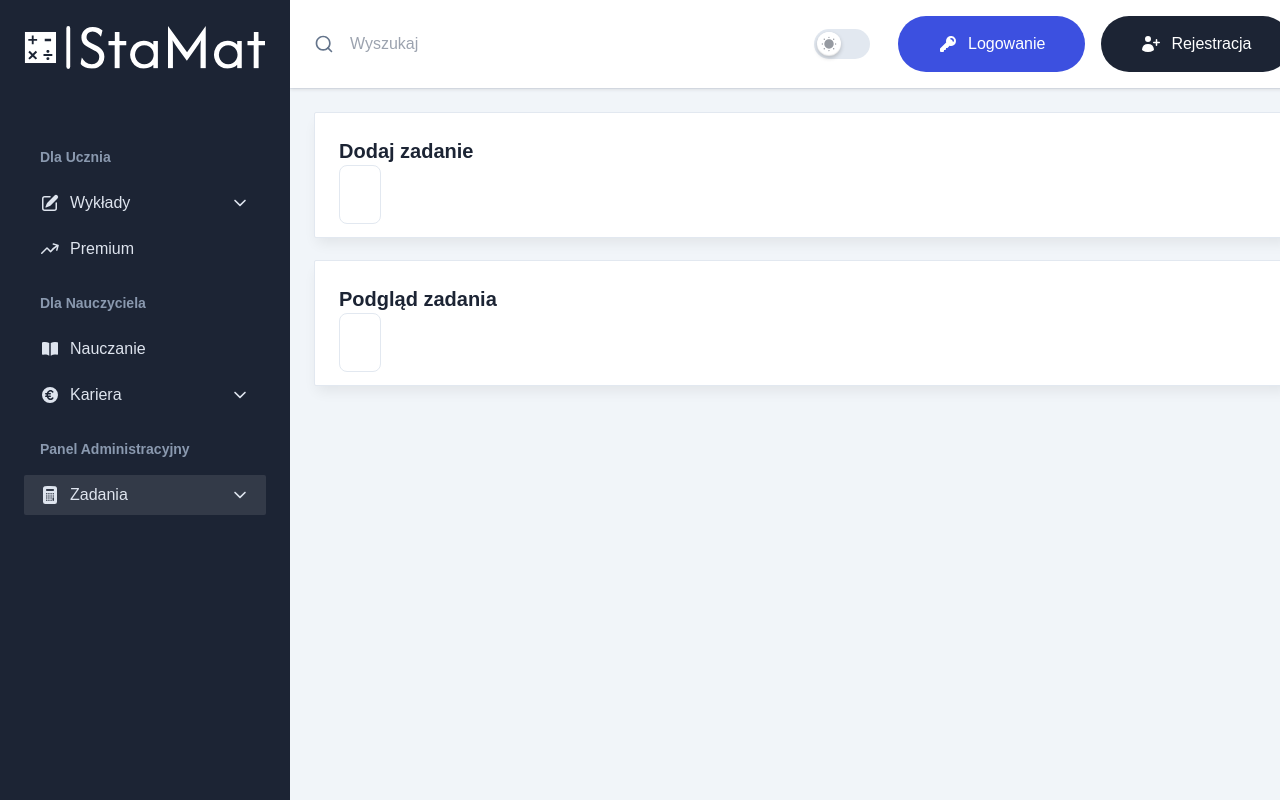
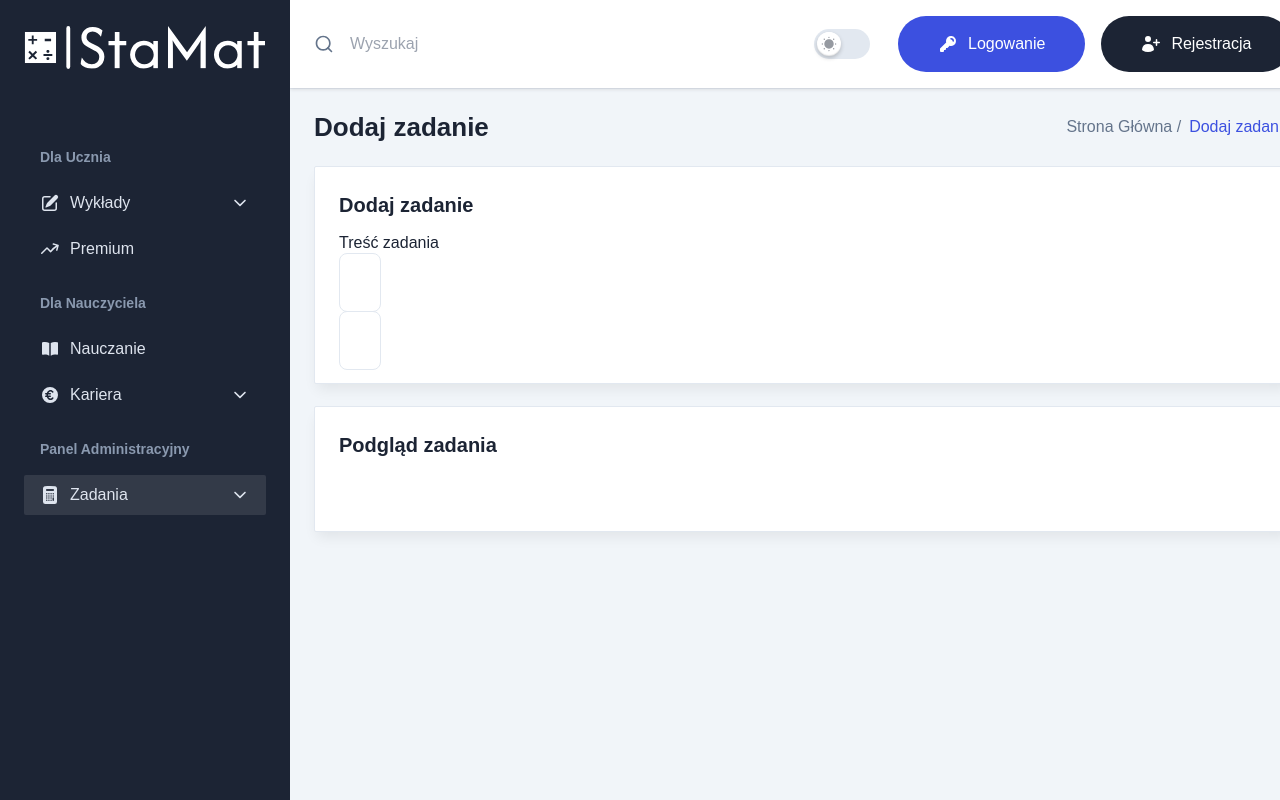
Before and after one commit to lewtakm/stamat, a Next.js app: page /admin/exercises/add in a window 1280 px wide. Shown: the top 800 px of the page. Built offline with nearby package versions, Linux system fonts and the light colour scheme; no server answers.

Commit message:
Refactor import order in Header component

```diff
--- a/src/app/(app)/admin/exercises/add/math-field.d.ts
+++ /dev/null
@@ -1,13 +0,0 @@
-import { MathfieldElement } from "mathlive";
-import { DetailedHTMLProps, HTMLAttributes } from "react";
-
-declare global {
-  namespace JSX {
-    interface IntrinsicElements {
-      "math-field": DetailedHTMLProps<
-        HTMLAttributes<MathfieldElement>,
-        MathfieldElement
-      >;
-    }
-  }
-}
--- a/src/app/(app)/admin/exercises/add/page.tsx
+++ b/src/app/(app)/admin/exercises/add/page.tsx
@@ -1,12 +1,12 @@
 "use client";
 
-import { Card } from "@/components";
+import { Breadcrumb, Card } from "@/components";
+import { MathField } from "@/components/MathField/math-field";
 import "mathlive";
 import { MathfieldElement } from "mathlive";
-import { ChangeEvent, useRef, useState } from "react";
+import { ChangeEvent, useState } from "react";
 
 const AddExercise = () => {
-  const mathFieldRef = useRef<MathfieldElement>(null);
   const [exercise, setExercise] = useState("");
 
   const handleOnChange = (e: ChangeEvent<MathfieldElement>) => {
@@ -14,26 +14,24 @@ const AddExercise = () => {
   };
 
   return (
+    <div className="mx-auto">
+      <Breadcrumb pageName="Dodaj zadanie" />
       <div className="flex w-full flex-col gap-5.5">
         <Card title="Dodaj zadanie">
-        <math-field
-          // @ts-ignore
-          class="text-3xl w-full rounded-lg border-[1.5px] border-stroke bg-transparent py-3 px-5 text-black outline-none transition focus:border-primary active:border-primary disabled:cursor-default disabled:bg-whiter dark:border-form-strokedark dark:bg-form-input dark:text-white dark:focus:border-primary"
+          <div className="flex w-full flex-col gap-5.5">
+            <MathField
+              className="h-50"
+              label="Treść zadania"
               onInput={handleOnChange}
-          ref={mathFieldRef}
-        >
-          {exercise}
-        </math-field>
+              value={exercise}
+            />
+            <MathField onInput={handleOnChange} value={exercise} />
+          </div>
         </Card>
         <Card title="Podgląd zadania">
-        <math-field
-          // @ts-ignore
-          class="text-3xl w-full rounded-lg border-[1.5px] border-stroke bg-transparent py-3 px-5 text-black outline-none transition  dark:border-form-strokedark dark:bg-form-input dark:text-white"
-          read-only
-        >
-          {exercise}
-        </math-field>
+          <MathField isPreview value={exercise} />
         </Card>
+      </div>
     </div>
   );
 };
--- a/src/app/(app)/user/page.tsx
+++ b/src/app/(app)/user/page.tsx
@@ -5,7 +5,7 @@ import { getServerSession } from "next-auth";
 const UserPage = async () => {
   const sessionData = await getServerSession();
   return sessionData ? (
-    <div className="mx-auto max-w-242.5">
+    <div className="mx-auto">
       <Breadcrumb pageName="Profil" />
       <div className="overflow-hidden rounded-sm border border-stroke bg-white shadow-default dark:border-strokedark dark:bg-boxdark">
         <div className="relative z-20 h-35 md:h-65">
--- /dev/null
+++ b/src/components/ExcerciseRenderer/excercise-renderer.tsx
@@ -0,0 +1,12 @@
+import { Card } from "@/components";
+import "mathlive";
+
+interface ExerciseRendererProps {
+  description: string;
+  excercise: string;
+}
+
+export const ExerciseRenderer = (props: ExerciseRendererProps) => {
+  const { description, excercise } = props;
+  return <Card title="Zadanie 1">Renderer</Card>;
+};
--- /dev/null
+++ b/src/components/ExcerciseRenderer/index.ts
@@ -0,0 +1 @@
+export * from "./excercise-renderer";
--- /dev/null
+++ b/src/components/MathField/math-field.tsx
@@ -0,0 +1,70 @@
+import { MathfieldElement } from "mathlive";
+import { ChangeEvent, FormEvent, forwardRef } from "react";
+import { DetailedHTMLProps, HTMLAttributes } from "react";
+
+interface MathFieldProps {
+  className?: string;
+  errorMessage?: string;
+  isInvalid?: boolean;
+  isPreview?: boolean;
+  isReadOnly?: boolean;
+  isRequired?: boolean;
+  label?: string;
+  onInput?: (e: ChangeEvent<MathfieldElement>) => void;
+  value?: string;
+}
+
+declare global {
+  namespace JSX {
+    interface IntrinsicElements {
+      "math-field": DetailedHTMLProps<
+        HTMLAttributes<MathfieldElement>,
+        MathfieldElement
+      >;
+    }
+  }
+}
+
+export const MathField = forwardRef<MathfieldElement, MathFieldProps>(
+  (props, ref) => {
+    const {
+      className,
+      isInvalid,
+      isPreview,
+      isReadOnly,
+      isRequired,
+      label,
+      value,
+    } = props;
+
+    return (
+      <div className="max-w-full">
+        {label ? (
+          <label
+            className={`mb-2.5 block font-medium ${
+              isInvalid ? "text-red" : "text-black dark:text-white"
+            } `}
+          >
+            {label}
+            {isRequired ? <span className="text-red">*</span> : null}
+          </label>
+        ) : null}
+        <math-field
+          // @ts-ignore
+          class={`text-3xl w-full ${
+            isPreview
+              ? ""
+              : "rounded-lg border-[1.5px] border-stroke focus:border-primary active:border-primary dark:focus:border-primary dark:border-form-strokedark dark:bg-form-input disabled:bg-whiter disabled:cursor-default"
+          } bg-transparent py-3 px-5 text-black outline-none transition dark:text-white max-w-full ${className}`}
+          read-only={isReadOnly || isPreview}
+          ref={ref}
+          {...props}
+        >
+          {value}
+        </math-field>
+      </div>
+    );
+  }
+);
+
+MathField.displayName = "MathField";
--- a/src/components/Sidebar/sidebar.tsx
+++ b/src/components/Sidebar/sidebar.tsx
@@ -12,15 +12,23 @@ import {
 } from "@heroicons/react/20/solid";
 import Image from "next/image";
 import Link from "next/link";
+import { Session } from "next-auth";
+import { useMemo } from "react";
 
 import { SidebarItem } from "./components";
 
 interface SidebarProps {
   setSidebarOpen: (arg: boolean) => void;
   sidebarOpen: boolean;
+  userData: null | Session;
 }
 
-const menuGroups = [
+export const Sidebar = (props: SidebarProps) => {
+  const { setSidebarOpen, sidebarOpen, userData } = props;
+  const [pageName, setPageName] = useLocalStorage("selectedMenu", "dashboard");
+
+  const menuGroups = useMemo(
+    () => [
       {
         menuItems: [
           {
@@ -70,10 +78,9 @@ const menuGroups = [
         ],
         name: "Panel Administracyjny",
       },
-];
-
-export const Sidebar = ({ setSidebarOpen, sidebarOpen }: SidebarProps) => {
-  const [pageName, setPageName] = useLocalStorage("selectedMenu", "dashboard");
+    ],
+    []
+  );
 
   return (
     <ClickOutside onClick={() => setSidebarOpen(false)}>
--- a/src/components/index.ts
+++ b/src/components/index.ts
@@ -3,6 +3,7 @@ export * from "./Breadcrumb";
 export * from "./Button";
 export * from "./Card";
 export * from "./ClickOutside";
+export * from "./ExcerciseRenderer";
 export * from "./Forms";
 export * from "./Header";
 export * from "./Sidebar";
--- a/src/layouts/default-layout.tsx
+++ b/src/layouts/default-layout.tsx
@@ -13,33 +13,23 @@ export const DefaultLayout = ({ children, userData }: DefaultLayoutProps) => {
   const [sidebarOpen, setSidebarOpen] = useState(false);
   return (
     <>
-      {/* <!-- ===== Page Wrapper Start ===== --> */}
       <div className="flex">
-        {/* <!-- ===== Sidebar Start ===== --> */}
-        <Sidebar setSidebarOpen={setSidebarOpen} sidebarOpen={sidebarOpen} />
-        {/* <!-- ===== Sidebar End ===== --> */}
-
-        {/* <!-- ===== Content Area Start ===== --> */}
+        <Sidebar
+          setSidebarOpen={setSidebarOpen}
+          sidebarOpen={sidebarOpen}
+          userData={userData}
+        />
         <div className="relative flex flex-1 flex-col lg:ml-72.5">
-          {/* <!-- ===== Header Start ===== --> */}
           <Header
             setSidebarOpen={setSidebarOpen}
             sidebarOpen={sidebarOpen}
             userData={userData}
           />
-          {/* <!-- ===== Header End ===== --> */}
-
-          {/* <!-- ===== Main Content Start ===== --> */}
           <main>
-            <div className="mx-auto h-full max-w-screen-2xl p-4 md:p-6 2xl:p-10">
-              {children}
-            </div>
+            <div className="mx-auto h-full p-4 md:p-6 2xl:p-10">{children}</div>
           </main>
-          {/* <!-- ===== Main Content End ===== --> */}
         </div>
-        {/* <!-- ===== Content Area End ===== --> */}
       </div>
-      {/* <!-- ===== Page Wrapper End ===== --> */}
     </>
   );
 };
```
Also changed, not shown: src/models/Exercise.ts (+4 -9 lines), src/schemas.ts (+9 -0 lines), src/lib/auth.ts (line endings or trailing spaces). Lines whose indentation alone changed are shown as unchanged.
